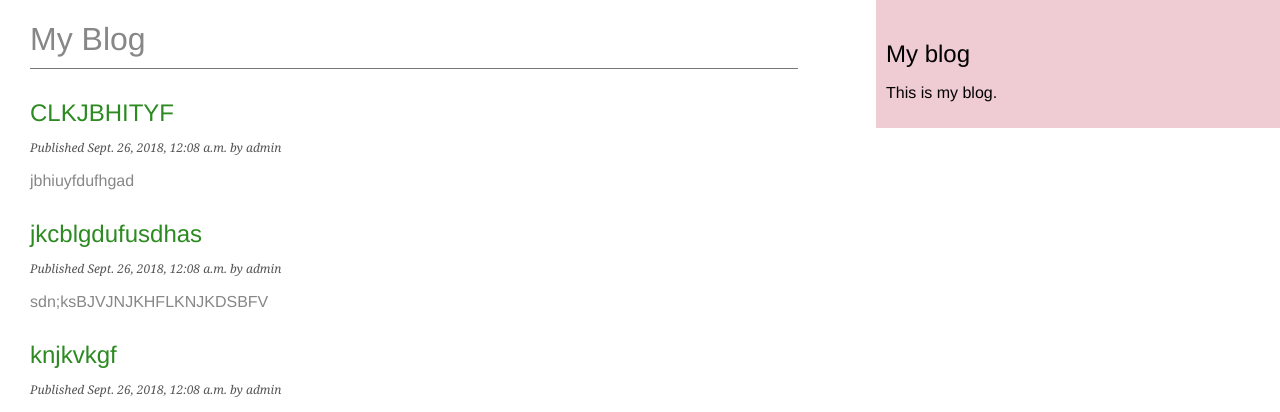
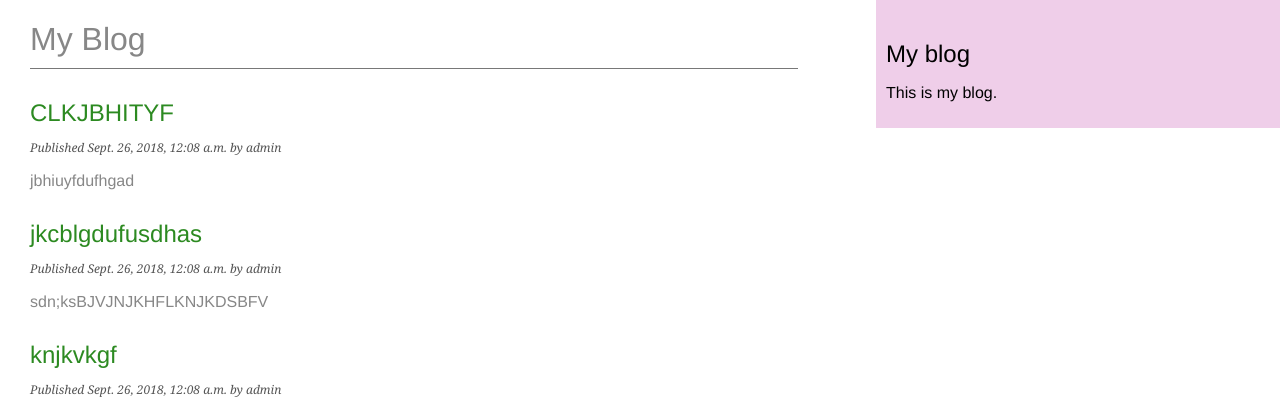
Before and after one commit to sbyluppala/My_firstblog, a Django app: page / in a window 1280 px wide. Shown: the top 412 px of the page. Run offline with Django 3.2, Linux system fonts and the light colour scheme; data comes from the database, SQL or seed files in the repository.

Commit message:
final commit

```diff
--- a/swethasblog/static/css/blog.css
+++ b/swethasblog/static/css/blog.css
@@ -31,7 +31,7 @@ h2 {
     float:right;
     width:30%;
     padding:10px;
-    background: #efcbd3;
+    background: #efcee9;
     height:100%;
 }
 
@@ -49,7 +49,7 @@ p.date {
     font-weight:bold;
 }
 
-//* forms */
+/* forms */
 label {
     float:left;
     clear:both;
```
